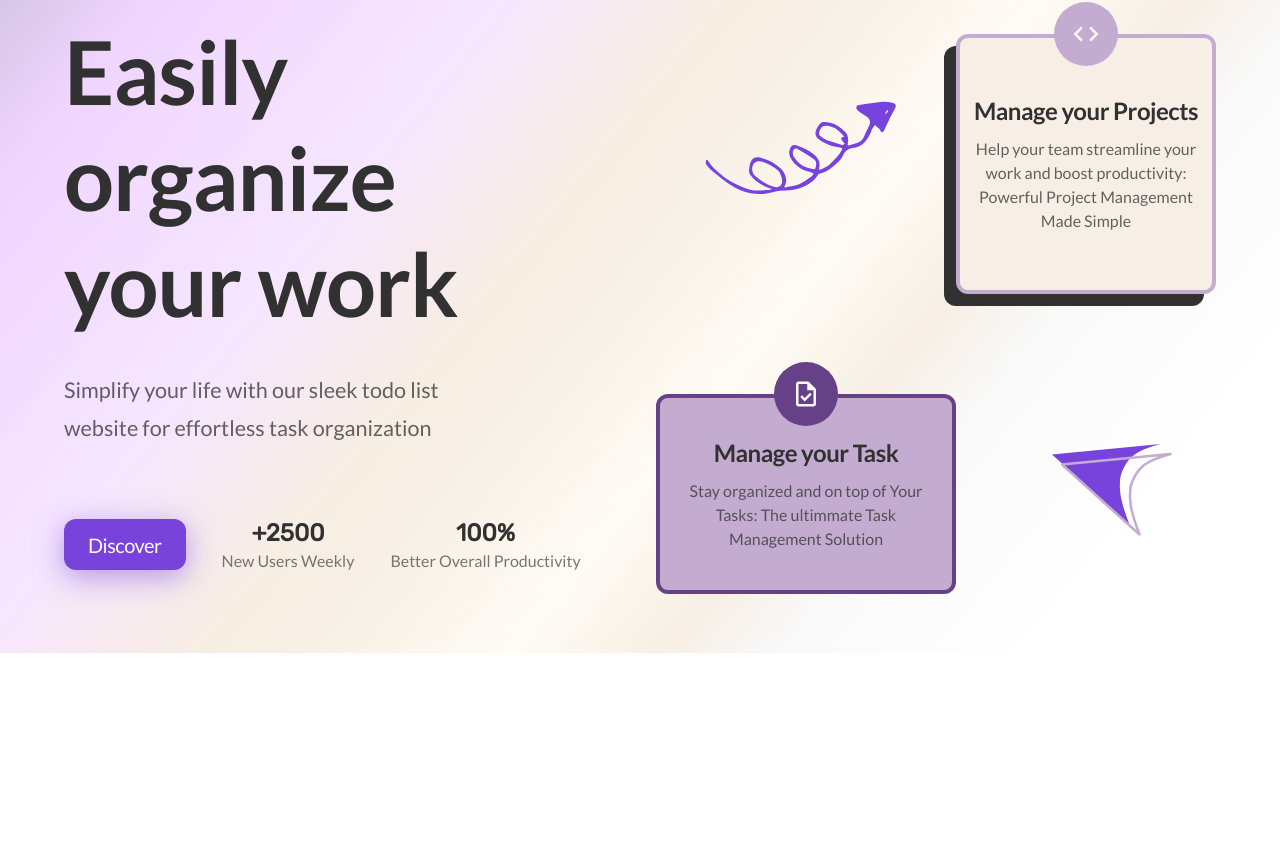
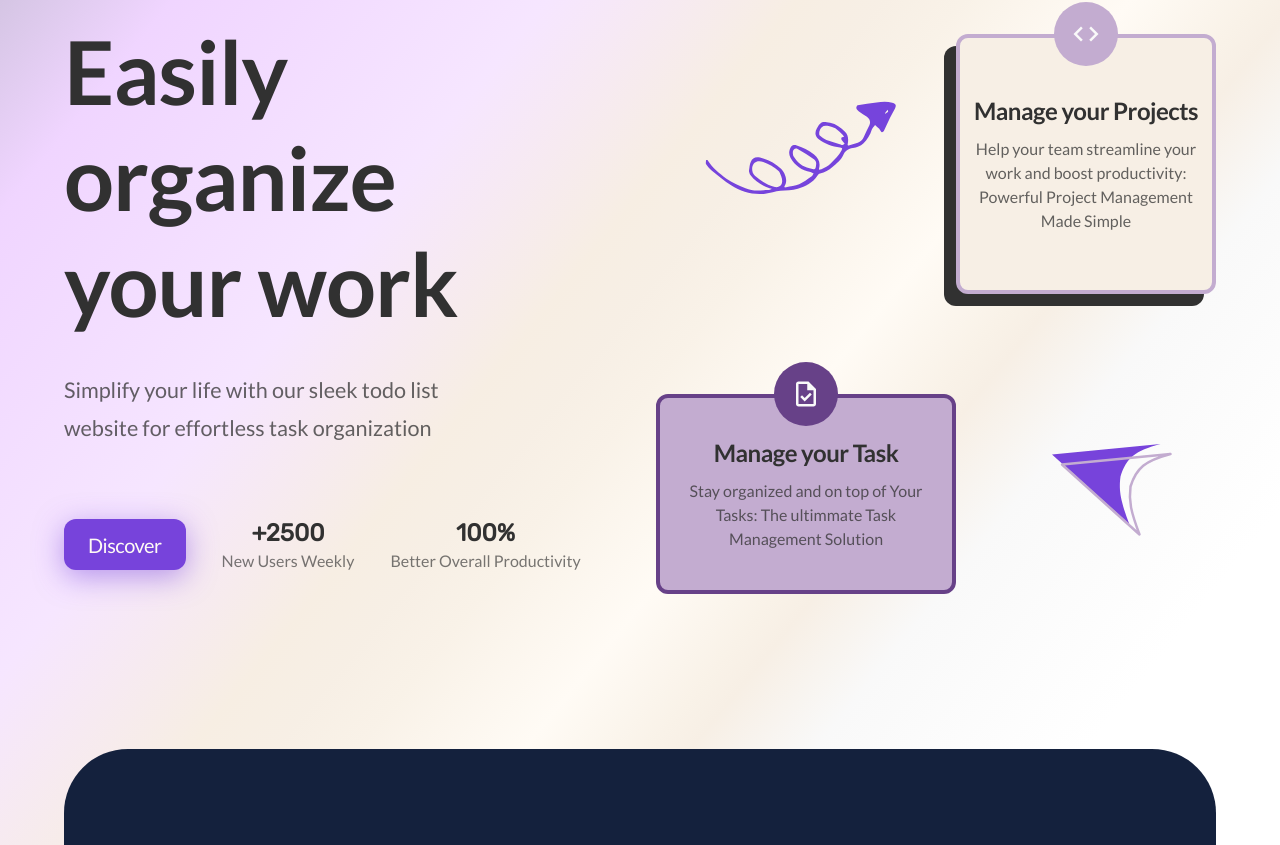
Before and after one commit to JakubWojtkowski/toDoList-v2, a React (Create React App) app: page / in a window 1280 px wide. Shown: the part 147-992 px from the top of the page. Before the commit the page ends 800 px from the top, so only its background shows below. Built offline with nearby package versions, Linux system fonts and the light colour scheme; no server answers; the database is empty.

Commit message:
Creating footer

```diff
--- a/src/App.js
+++ b/src/App.js
@@ -12,6 +12,7 @@ import { useDispatch, useSelector } from "react-redux";
 import { selectUser } from "./features/user/userSlice.js";
 import { setTasks } from "./features/task/taskSlice.js";
 import { collection, onSnapshot } from "firebase/firestore";
+import Footer from "./components/Footer.js";
 
 function App() {
   const user = useSelector(selectUser);
@@ -61,6 +62,7 @@ function App() {
                 <Home />
               </Route>
             </Switch>
+            <Footer />
           </Router>
         </Container>
       )}
--- a/src/components/Footer.js
+++ b/src/components/Footer.js
@@ -2,9 +2,25 @@ import React from "react";
 import styled from "styled-components";
 
 function Footer() {
-  return <Container>footer</Container>;
+  return (
+    <Container>
+      <Wrapper></Wrapper>
+    </Container>
+  );
 }
 
 export default Footer;
 
-const Container = styled.div``;
+const Container = styled.div`
+  background: #14213d;
+  margin-top: 96px;
+  border-radius: 64px 64px 0 0;
+  color: #eeeeee;
+`;
+
+const Wrapper = styled.div`
+  max-width: 1200px;
+  margin: 0 auto;
+  width: 90vw;
+  padding: 48px 0;
+`;
```
